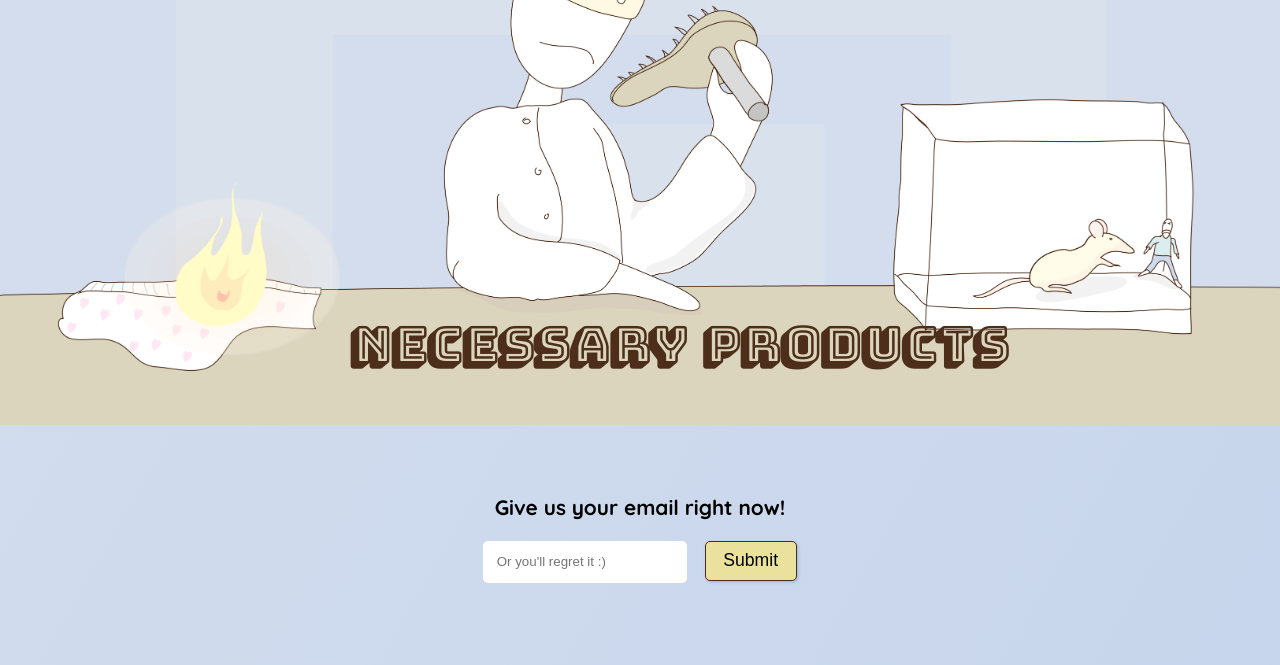
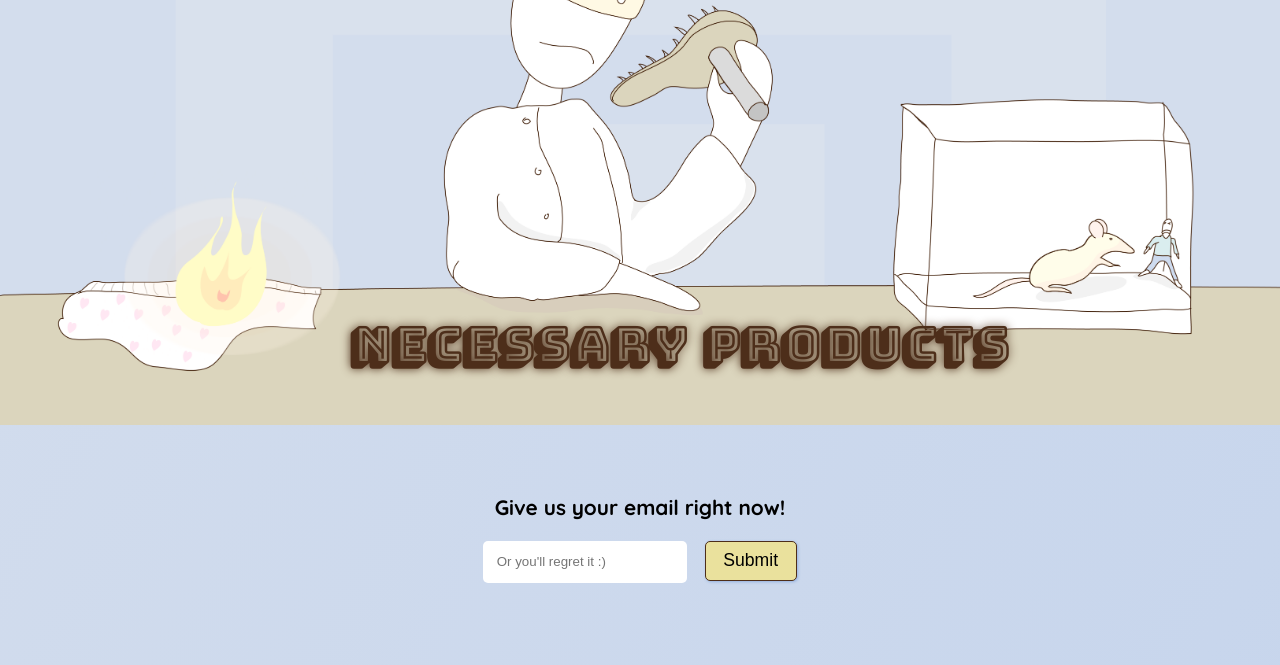
Before and after one commit to erasebegin/necessary-products, a plain HTML site: page index.html in a window 1280 px wide. Shown: the part 135-800 px from the top of the page. Drawn offline with Linux system fonts and the light colour scheme.

Commit message:
main title shadow added

```diff
--- a/style.css
+++ b/style.css
@@ -56,6 +56,7 @@ body {
     align-self: end;
     color: #4D2E1A;
     margin-bottom: 1em;
+    text-shadow: 0 0 10px #4D2E1A;
 }
 
 .mail-form {
```
